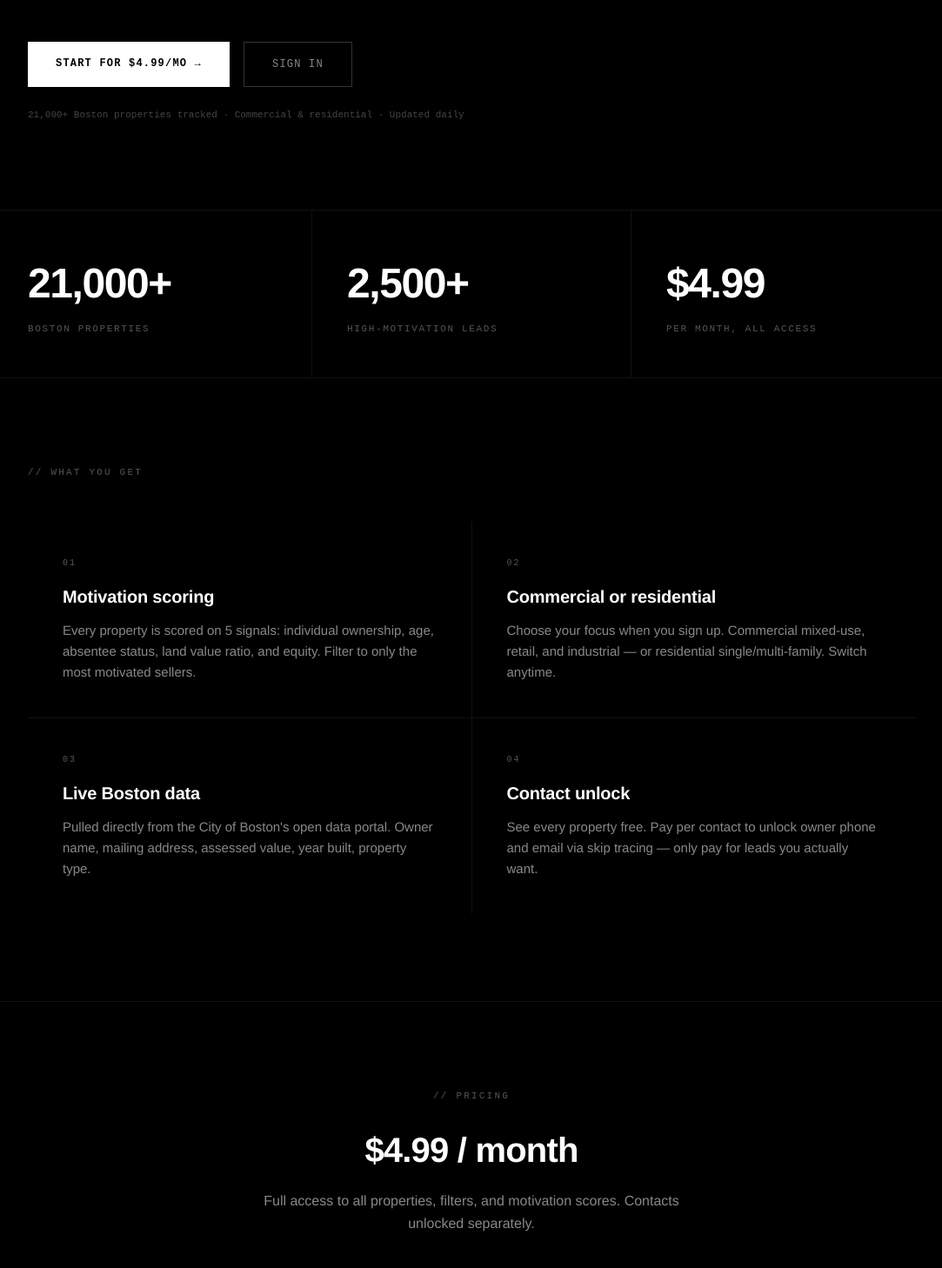
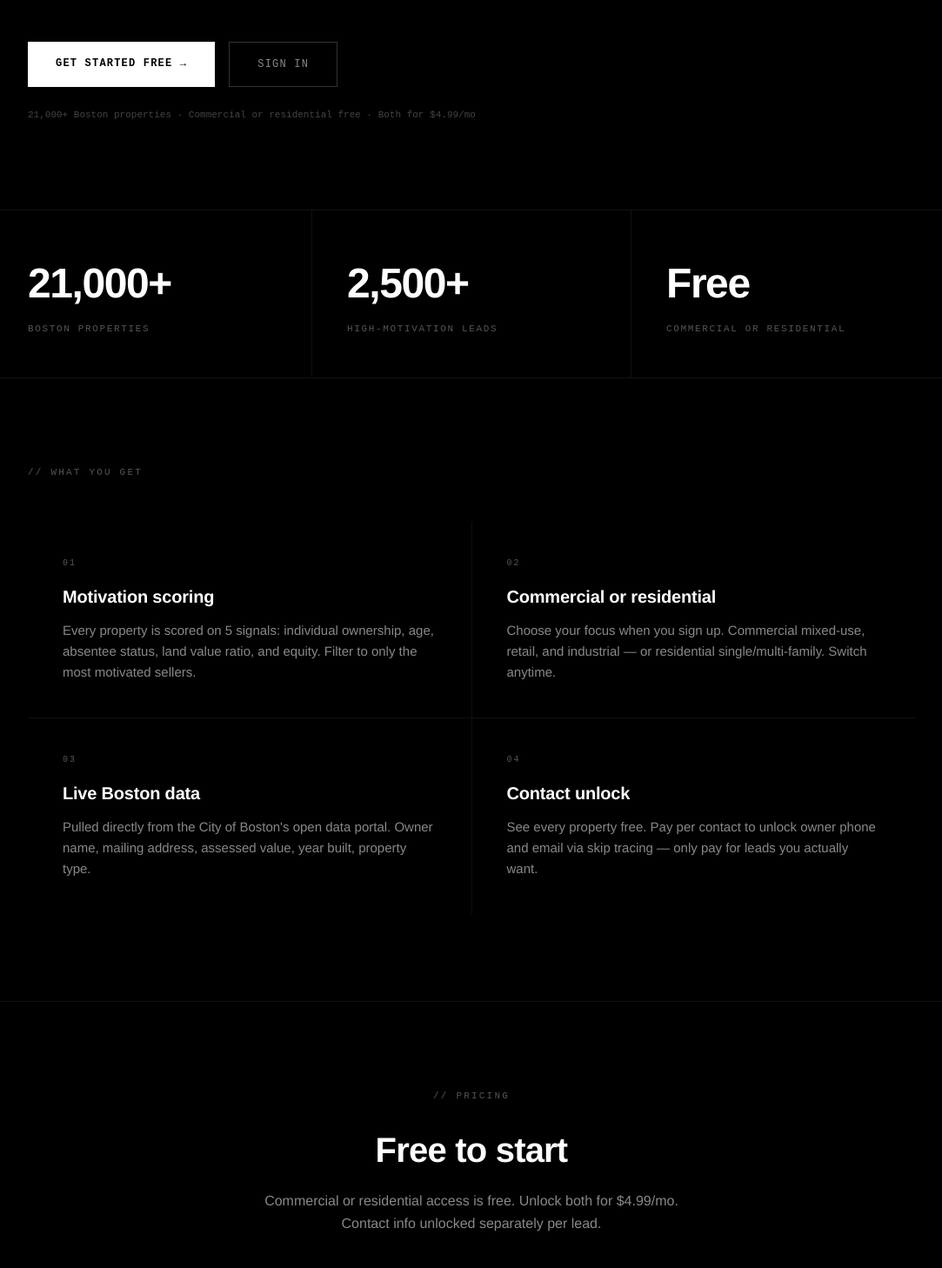
Before and after one commit to zaxscape0/zaxscape, a Next.js app: page / in a window 1280 px wide. Shown: the part 580-2038 px from the top of the page at 87% size, without its empty margins (98-1181 px from the left). Built offline with nearby package versions, Linux system fonts and the light colour scheme.

Commit message:
feat: free signup for single property type, .99 only for both

```diff
--- a/app/(auth)/signup/page.tsx
+++ b/app/(auth)/signup/page.tsx
@@ -7,7 +7,7 @@ import { useRouter } from "next/navigation"
 function SignupForm() {
   const [email, setEmail] = useState("")
   const [password, setPassword] = useState("")
-  const [propertyType, setPropertyType] = useState<"commercial" | "residential" | null>(null)
+  const [propertyType, setPropertyType] = useState<"commercial" | "residential" | "both" | null>(null)
   const [step, setStep] = useState<"account" | "type">("account")
   const [error, setError] = useState("")
   const [loading, setLoading] = useState(false)
@@ -15,7 +15,6 @@ function SignupForm() {
 
   async function handleAccount(e: React.FormEvent) {
     e.preventDefault()
-    if (!email || !password) return
     setStep("type")
   }
 
@@ -31,25 +30,39 @@ function SignupForm() {
     if (error) { setError(error.message); setLoading(false); return }
 
     if (data.user) {
-      const res = await fetch("/api/checkout", {
-        method: "POST",
-        headers: { "Content-Type": "application/json" },
-        body: JSON.stringify({ plan: "access", email, propertyType }),
-      })
-      const { url } = await res.json()
-      if (url) window.location.href = url
-      else router.push("/dashboard")
+      // Save property type to profile
+      const ptype = propertyType === "both" ? "both" : propertyType
+      await supabase.from("profiles").upsert({ id: data.user.id, email, property_type: ptype, plan_active: propertyType !== "both" })
+
+      if (propertyType === "both") {
+        // Redirect to Stripe for $4.99/mo
+        const res = await fetch("/api/checkout", {
+          method: "POST",
+          headers: { "Content-Type": "application/json" },
+          body: JSON.stringify({ plan: "access", email, propertyType: "both" }),
+        })
+        const { url } = await res.json()
+        if (url) { window.location.href = url; return }
+      } else {
+        router.push("/dashboard")
+      }
     }
     setLoading(false)
   }
 
   const m: any = { fontFamily: "'Courier New', monospace" }
 
+  const opts = [
+    { id: "commercial" as const, num: "01", label: "Commercial", desc: "Retail, office, industrial, mixed-use", price: "Free" },
+    { id: "residential" as const, num: "02", label: "Residential", desc: "Single & multi-family homes", price: "Free" },
+    { id: "both" as const, num: "03", label: "Both", desc: "Access all property types", price: "$4.99/mo" },
+  ]
+
   return (
     <div>
       {error && (
         <div style={{ background: "#0a0a0a", border: "1px solid #f44", padding: "12px 16px", marginBottom: "24px" }}>
-          <span style={{ ...m, fontSize: "12px", color: "#f66" }}>{error}</span>
+          <span style={{ fontFamily: "'Courier New', monospace", fontSize: "12px", color: "#f66" }}>{error}</span>
         </div>
       )}
 
@@ -69,32 +82,32 @@ function SignupForm() {
         </form>
       ) : (
         <div>
-          <div style={{ ...m, fontSize: "10px", letterSpacing: "0.2em", textTransform: "uppercase", color: "#666", marginBottom: "20px" }}>// what are you looking for?</div>
-          <div style={{ display: "grid", gridTemplateColumns: "1fr 1fr", gap: "1px", background: "#222", marginBottom: "32px" }}>
-            {([
-              { id: "commercial", label: "Commercial", desc: "Retail, office, industrial, mixed-use" },
-              { id: "residential", label: "Residential", desc: "Single & multi-family homes" },
-            ] as const).map(opt => (
+          <div style={{ fontFamily: "'Courier New', monospace", fontSize: "10px", letterSpacing: "0.2em", textTransform: "uppercase", color: "#666", marginBottom: "20px" }}>// what are you looking for?</div>
+          <div style={{ display: "flex", flexDirection: "column", gap: "1px", background: "#222", marginBottom: "32px" }}>
+            {opts.map(opt => (
               <button key={opt.id} type="button" onClick={() => setPropertyType(opt.id)}
                 style={{
                   background: propertyType === opt.id ? "#fff" : "#000",
                   color: propertyType === opt.id ? "#000" : "#fff",
-                  border: "none", padding: "28px 20px", cursor: "pointer", textAlign: "left",
+                  border: "none", padding: "20px 24px", cursor: "pointer", textAlign: "left",
+                  display: "flex", justifyContent: "space-between", alignItems: "center",
                 }}>
-                <div style={{ ...m, fontSize: "10px", textTransform: "uppercase", letterSpacing: "0.15em", color: propertyType === opt.id ? "#444" : "#666", marginBottom: "8px" }}>{opt.id === "commercial" ? "01" : "02"}</div>
-                <div style={{ fontSize: "18px", fontWeight: 700, marginBottom: "6px" }}>{opt.label}</div>
-                <div style={{ ...m, fontSize: "10px", color: propertyType === opt.id ? "#555" : "#555" }}>{opt.desc}</div>
+                <div>
+                  <div style={{ fontFamily: "'Courier New', monospace", fontSize: "10px", textTransform: "uppercase", letterSpacing: "0.15em", color: propertyType === opt.id ? "#555" : "#555", marginBottom: "4px" }}>{opt.num}</div>
+                  <div style={{ fontSize: "17px", fontWeight: 700, marginBottom: "2px" }}>{opt.label}</div>
+                  <div style={{ fontFamily: "'Courier New', monospace", fontSize: "10px", color: propertyType === opt.id ? "#555" : "#666" }}>{opt.desc}</div>
+                </div>
+                <div style={{ fontFamily: "'Courier New', monospace", fontSize: "12px", fontWeight: 700, color: propertyType === opt.id ? "#000" : opt.id === "both" ? "#fff" : "#888", whiteSpace: "nowrap", marginLeft: "16px" }}>
+                  {opt.price}
+                </div>
               </button>
             ))}
           </div>
-          <div style={{ ...m, fontSize: "11px", color: "#555", marginBottom: "24px" }}>
-            You can change this anytime in settings.
-          </div>
           <button onClick={handleSubmit} disabled={!propertyType || loading}
             className="zax-btn zax-btn-primary" style={{ width: "100%", textAlign: "center", opacity: !propertyType ? 0.4 : 1 }}>
-            {loading ? "Creating account..." : "Start for $4.99/mo →"}
+            {loading ? "Creating account..." : propertyType === "both" ? "Continue to checkout →" : "Create free account →"}
           </button>
-          <button onClick={() => setStep("account")} style={{ ...m, marginTop: "16px", width: "100%", fontSize: "11px", color: "#444", background: "none", border: "none", cursor: "pointer", textTransform: "uppercase" }}>
+          <button onClick={() => setStep("account")} style={{ fontFamily: "'Courier New', monospace", marginTop: "16px", width: "100%", fontSize: "11px", color: "#444", background: "none", border: "none", cursor: "pointer", textTransform: "uppercase" }}>
             ← Back
           </button>
         </div>
--- a/app/page.tsx
+++ b/app/page.tsx
@@ -26,11 +26,11 @@ export default function LandingPage() {
           Live property data from Boston public records. Filter by motivation score, property type, and location. Unlock owner contact info on demand.
         </p>
         <div style={{ display: "flex", gap: "16px", flexWrap: "wrap" }}>
-          <Link href="/signup" style={{ fontFamily: "'Courier New', monospace", fontSize: "12px", textTransform: "uppercase", letterSpacing: "0.1em", background: "#fff", color: "#000", padding: "16px 32px", textDecoration: "none", fontWeight: 700 }}>Start for $4.99/mo →</Link>
+          <Link href="/signup" style={{ fontFamily: "'Courier New', monospace", fontSize: "12px", textTransform: "uppercase", letterSpacing: "0.1em", background: "#fff", color: "#000", padding: "16px 32px", textDecoration: "none", fontWeight: 700 }}>Get started free →</Link>
           <Link href="/login" style={{ fontFamily: "'Courier New', monospace", fontSize: "12px", textTransform: "uppercase", letterSpacing: "0.1em", border: "1px solid #333", color: "#888", padding: "16px 32px", textDecoration: "none" }}>Sign in</Link>
         </div>
         <div style={{ marginTop: "24px", fontFamily: "'Courier New', monospace", fontSize: "11px", color: "#444" }}>
-          21,000+ Boston properties tracked · Commercial &amp; residential · Updated daily
+          21,000+ Boston properties · Commercial or residential free · Both for $4.99/mo
         </div>
       </section>
 
@@ -40,7 +40,7 @@ export default function LandingPage() {
           {[
             { n: "21,000+", label: "Boston properties" },
             { n: "2,500+", label: "High-motivation leads" },
-            { n: "$4.99", label: "Per month, all access" },
+            { n: "Free", label: "Commercial or residential" },
           ].map((s, i) => (
             <div key={i} style={{ background: "#000", padding: "48px 40px" }}>
               <div style={{ fontSize: "48px", fontWeight: 700, letterSpacing: "-0.03em", marginBottom: "8px" }}>{s.n}</div>
@@ -73,10 +73,10 @@ export default function LandingPage() {
       <section style={{ borderTop: "1px solid #111", padding: "100px 40px" }}>
         <div style={{ maxWidth: "480px", margin: "0 auto", textAlign: "center" }}>
           <div style={{ fontFamily: "'Courier New', monospace", fontSize: "11px", letterSpacing: "0.2em", textTransform: "uppercase", color: "#555", marginBottom: "24px" }}>// pricing</div>
-          <h2 style={{ fontSize: "40px", fontWeight: 700, letterSpacing: "-0.02em", margin: "0 0 16px" }}>$4.99 / month</h2>
-          <p style={{ color: "#888", fontSize: "16px", margin: "0 0 40px", lineHeight: 1.6 }}>Full access to all properties, filters, and motivation scores. Contacts unlocked separately.</p>
+          <h2 style={{ fontSize: "40px", fontWeight: 700, letterSpacing: "-0.02em", margin: "0 0 16px" }}>Free to start</h2>
+          <p style={{ color: "#888", fontSize: "16px", margin: "0 0 40px", lineHeight: 1.6 }}>Commercial or residential access is free. Unlock both for $4.99/mo. Contact info unlocked separately per lead.</p>
           <div style={{ border: "1px solid #222", padding: "32px", marginBottom: "32px", textAlign: "left" }}>
-            {["21,000+ Boston properties","Commercial or residential (your choice)","Motivation score + signals","Filter by zip, value, year built","Owner name + mailing address","Contact unlock available per lead"].map((f, i) => (
+            {["21,000+ Boston properties","Commercial or residential — free","Both property types — $4.99/mo","Motivation score + signals","Filter by zip, value, year built","Owner name + mailing address","Contact unlock $0.99/lead"].map((f, i) => (
               <div key={i} style={{ display: "flex", gap: "12px", marginBottom: i < 5 ? "12px" : 0 }}>
                 <span style={{ color: "#4ade80", fontWeight: 700 }}>✓</span>
                 <span style={{ color: "#bbb", fontSize: "14px" }}>{f}</span>
```
